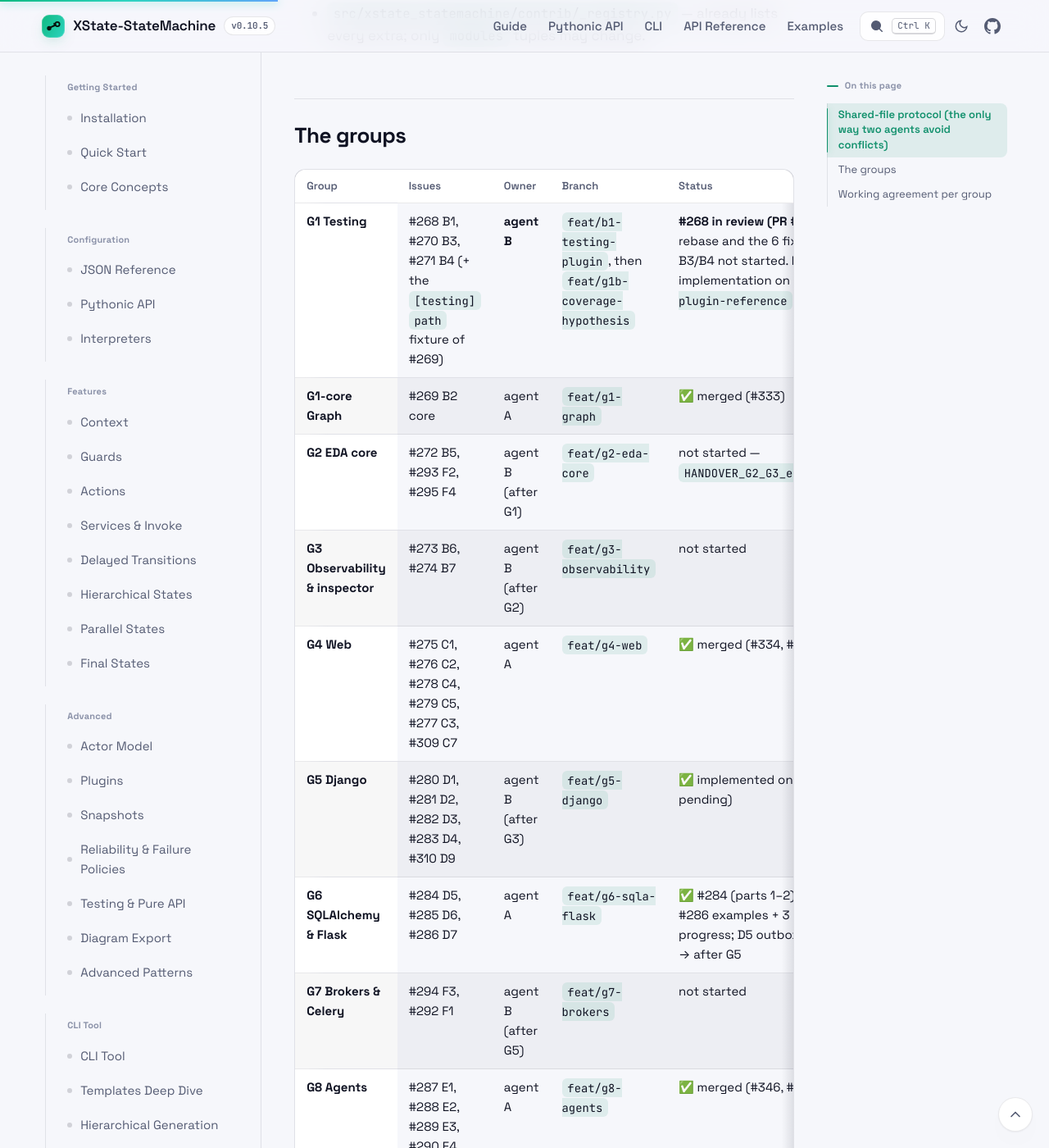
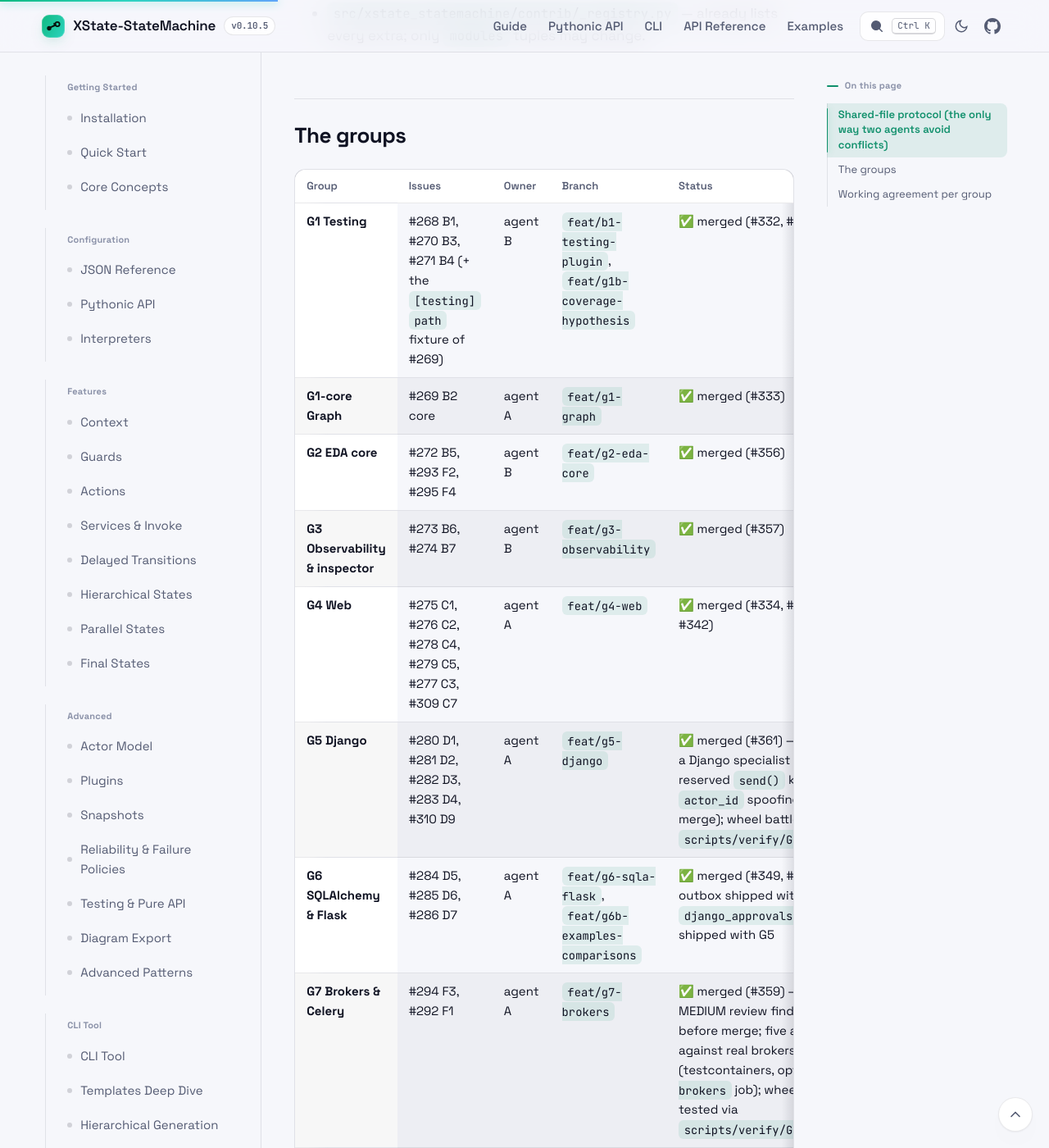
Before and after one commit to basiltt/xstate-statemachine, a Jekyll site: the page built from docs/research/GROUPED_DELIVERY_PLAN.md, in a window 1280 px wide and 1400 px high, scrolled down 1173 px. Shown: the whole window at 82% size. Built offline with Jekyll 4.4.1, drawn with Linux system fonts in a browser that asks for light colours; our own code applies the rules of GitHub Pages for plain Markdown files; some of the changed text lies outside the part shown.

Commit message:
docs(plan): every group merged; two RCs collapse into one RC PR
Co-Authored-By: Claude Fable 5 <noreply@anthropic.com>

```diff
--- a/docs/research/GROUPED_DELIVERY_PLAN.md
+++ b/docs/research/GROUPED_DELIVERY_PLAN.md
@@ -20,24 +20,26 @@ These files are touched by every group. Edit them **only at the very end** of a
 
 | Group | Issues | Owner | Branch | Status |
 |:--|:--|:--|:--|:--|
-| **G1 Testing** | #268 B1, #270 B3, #271 B4 (+ the `[testing]` `path` fixture of #269) | **agent B** | `feat/b1-testing-plugin`, then `feat/g1b-coverage-hypothesis` | **#268 in review (PR #332)** — needs a rebase and the 6 fixes in the review; B3/B4 not started. Reference implementation on `wip/b1-pytest-plugin-reference` |
+| **G1 Testing** | #268 B1, #270 B3, #271 B4 (+ the `[testing]` `path` fixture of #269) | agent B | `feat/b1-testing-plugin`, `feat/g1b-coverage-hypothesis` | ✅ merged (#332, #355) |
 | **G1-core Graph** | #269 B2 core | agent A | `feat/g1-graph` | ✅ merged (#333) |
-| **G2 EDA core** | #272 B5, #293 F2, #295 F4 | agent B (after G1) | `feat/g2-eda-core` | not started — `HANDOVER_G2_G3_eda_observability.md` |
-| **G3 Observability & inspector** | #273 B6, #274 B7 | agent B (after G2) | `feat/g3-observability` | not started |
+| **G2 EDA core** | #272 B5, #293 F2, #295 F4 | agent B | `feat/g2-eda-core` | ✅ merged (#356) |
+| **G3 Observability & inspector** | #273 B6, #274 B7 | agent B | `feat/g3-observability` | ✅ merged (#357) |
 | **G4 Web** | #275 C1, #276 C2, #278 C4, #279 C5, #277 C3, #309 C7 | agent A | `feat/g4-web` | ✅ merged (#334, #338, #339, #342) |
-| **G5 Django** | #280 D1, #281 D2, #282 D3, #283 D4, #310 D9 | agent B (after G3) | `feat/g5-django` | ✅ implemented on `feat/g5-django` (PR pending) |
-| **G6 SQLAlchemy & Flask** | #284 D5, #285 D6, #286 D7 | agent A | `feat/g6-sqla-flask` | ✅ #284 (parts 1–2), #285 merged (#349); #286 examples + 3 comparison pages in progress; D5 outbox → #293; Django app → after G5 |
-| **G7 Brokers & Celery** | #294 F3, #292 F1 | agent B (after G5) | `feat/g7-brokers` | not started |
+| **G5 Django** | #280 D1, #281 D2, #282 D3, #283 D4, #310 D9 | agent A | `feat/g5-django` | ✅ merged (#361) — reviewed by a Django specialist pass (H1 reserved `send()` kwargs, H2 `actor_id` spoofing fixed before merge); wheel battle-tested via `scripts/verify/G5_django.py` |
+| **G6 SQLAlchemy & Flask** | #284 D5, #285 D6, #286 D7 | agent A | `feat/g6-sqla-flask`, `feat/g6b-examples-comparisons` | ✅ merged (#349, #351); D5 outbox shipped with #293; `django_approvals` example shipped with G5 |
+| **G7 Brokers & Celery** | #294 F3, #292 F1 | agent A | `feat/g7-brokers` | ✅ merged (#359) — 3 HIGH / 6 MEDIUM review findings fixed before merge; five adapters run against real brokers (testcontainers, opt-in `live-brokers` job); wheel battle-tested via `scripts/verify/G7_brokers.py` |
 | **G8 Agents** | #287 E1, #288 E2, #289 E3, #290 E4, #291 E5 | agent A | `feat/g8-agents` | ✅ merged (#346, #347) |
-| **G9 Recipes** | #308 B9 | agent A | `feat/g9-recipes` | in progress |
-| **G10 1.0 hardening** | #296 G1 | agent A, last | `feat/g10-hardening` | not started |
+| **G9 Recipes** | #308 B9 | agent A | `feat/g9-recipes` | ✅ merged (#353) |
+| **G10 1.0 hardening** | #296 G1 | agent A | `feat/g10-hardening` | ✅ merged (#354) |
 
-Core fixes found by battle-testing along the way (all merged): #337 keyword-named guards, #340 scaffold JSON lookup, #341 idempotency problems, #345 child-snapshot race, #348 sync `send(wait=True)` on a finished machine.
+Core fixes found by battle-testing along the way (all merged): #337 keyword-named guards, #340 scaffold JSON lookup, #341 idempotency problems, #345 child-snapshot race, #348 sync `send(wait=True)` on a finished machine, #352 one timer per `after` delay, #360 heap walk vs lazy proxies, `c5b1992` perf nightly skips on a different CPU model.
 
 Release-candidate issues (#297 A11, #298 B8, #301 E6, #299 C6, #300 D8, #302 F5) collapse into **two RCs**, cut by agent A only with the maintainer's confirmation. Delivery order diverged from the phase plan (web, SQLAlchemy/Flask and agents shipped before the EDA core and observability), so the RC boundary is defined by **what is on `main` and battle-tested**, not by phase letters:
 
 - **RC 0.11.0** = everything merged so far: persistence foundation, patterns, actor logic, graph, `[pydantic]`, `[redis]`, `[starlette]`/`[fastapi]`/`[litestar]`, `[sqlalchemy]`/`[flask]`, `[agents]`, the adoption kit, recipes and comparison pages — **plus `[testing]` (#332) if it lands in time**. Gate before the RC PR is opened: every open PR closed or explicitly deferred, README / landing page / getting-started "What's New" / API reference / changelog complete, `#307` budgets re-recorded on the reference runner, `#303` items re-verified, the full matrix green, the perf nightly green three nights running, every example app smoke-tested in CI, and every merged group's verify script re-run against the **built wheel in a clean venv** (the battle tests that found #340/#341/#348 stay in `scripts/verify/`).
 - **RC 0.12.0** after G2 (EDA core), G3 (observability + inspector), G5 (Django), G7 (brokers/Celery) and G10 (1.0 hardening). Same gate.
+
+**Update (2026-09-30):** every group is merged, so the two RCs collapse into **one RC PR** (`rc/0.11.0`, branch off `main`) that covers everything under `[Unreleased]`. The version number is the maintainer's call at review time; the PR bumps nothing. Gate status at the time the RC PR is opened is recorded in the PR body, item by item.
 
 The per-phase RC issues are closed by the two RC PRs with a comment pointing here.
 
```
